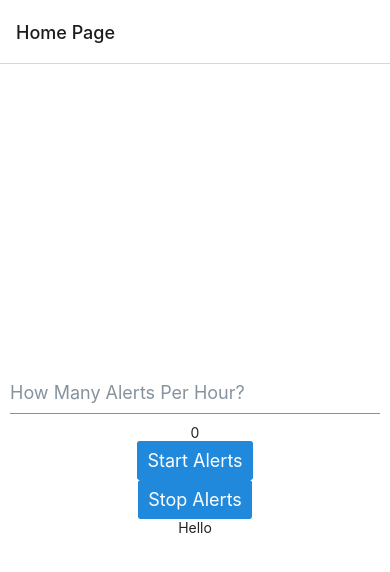
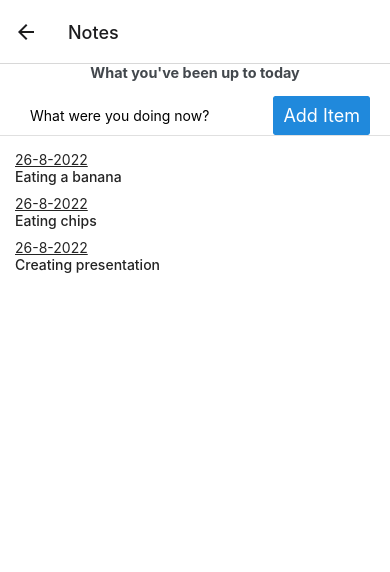
Before and after one commit to 99daycoder/mindtimer, a React Native app: screen / in a window 390 px wide. Both pictures are taken after a click on the button "Start Alerts". Shown: the top 572 px of the page. Built offline with nearby package versions, Linux system fonts and the light colour scheme.

Commit message:
working with timer

```diff
--- a/Components/Home.js
+++ b/Components/Home.js
@@ -2,20 +2,18 @@ import { NavigationContainer } from '@react-navigation/native';
 import { createNativeStackNavigator } from '@react-navigation/native-stack';
 import { Button, Text, Input } from '@rneui/base';
 import { StatusBar } from 'expo-status-bar';
-import { useState, useEffect, useRef } from 'react';
+import { useState, useRef } from 'react';
 import { StyleSheet, View, Alert } from 'react-native';
 
 export default function Home({ navigation }) {
-    let displayNotes = true
-
     let id = useRef()
 
     const startAlertHandler = () => {
       id.current = setInterval(function () {
         //function to make simple alert
-        Alert.alert(`Hello your alerts are set!`);
-        // navigation.navigate('Notes')
-      }, 15000);
+        Alert.alert(`Hello your alerts are set to ${inputValue} second intervals!`);
+        navigation.navigate('Notes')
+      }, inputValue*1000);
     }
     const stopAlertHandler = () => {
       clearInterval(id.current)
@@ -26,19 +24,12 @@ export default function Home({ navigation }) {
 
   return (
     <View style={styles.container}>
-      {(displayNotes) ?
-      <>
       <Input
-        placeholder='How Many Alerts Per Hour?' onChangeText={newText => setInputValue(newText)} />
+        placeholder='How Many Alerts Per Second?' onChangeText={newText => setInputValue(newText)} />
       <StatusBar style="auto" />
       <Text>{alertsPerHour}</Text>
       <Button onPress={startAlertHandler}>Start Alerts</Button>
       <Button onPress={stopAlertHandler}>Stop Alerts</Button>
-      <Text>Hello</Text>
-      </>
-      :
-      //Put your component here
-      <><Text>Notes</Text></>}
     </View>
   );
 }
--- a/Components/Notes.js
+++ b/Components/Notes.js
@@ -7,7 +7,7 @@ import { createNativeStackNavigator } from '@react-navigation/native-stack';
 import NoteItem from './NoteItem';
 import { useState } from 'react';
 
-export default function Notes({route, navigation}) {
+export default function Notes() {
 
   const [inputValue, setInputValue]= useState()
   const [notes, setNotes] = useState([{item:'Eating a banana', date:''}, {item:'Eating chips', date:''},{item:'Creating presentation', date:''}])
@@ -30,7 +30,6 @@ export default function Notes({route, navigation}) {
   console.log(notes[0].item)
   return (
     <View style={styles.container}>
-      <Text style={styles.h1Style}> Your Alert is set to {route.params.alertsPerHour} </Text>
       <Card.Title>What you've been up to today</Card.Title>
      <View style={styles.addNotes}><TextInput style={styles.addNotesText} placeholder='What were you doing now?' onChangeText={newText => setInputValue(newText)}></TextInput>
       <Button style={styles.addNotesButton} title="Add Item" onPress={simpleNoteHandler}/></View>
```
